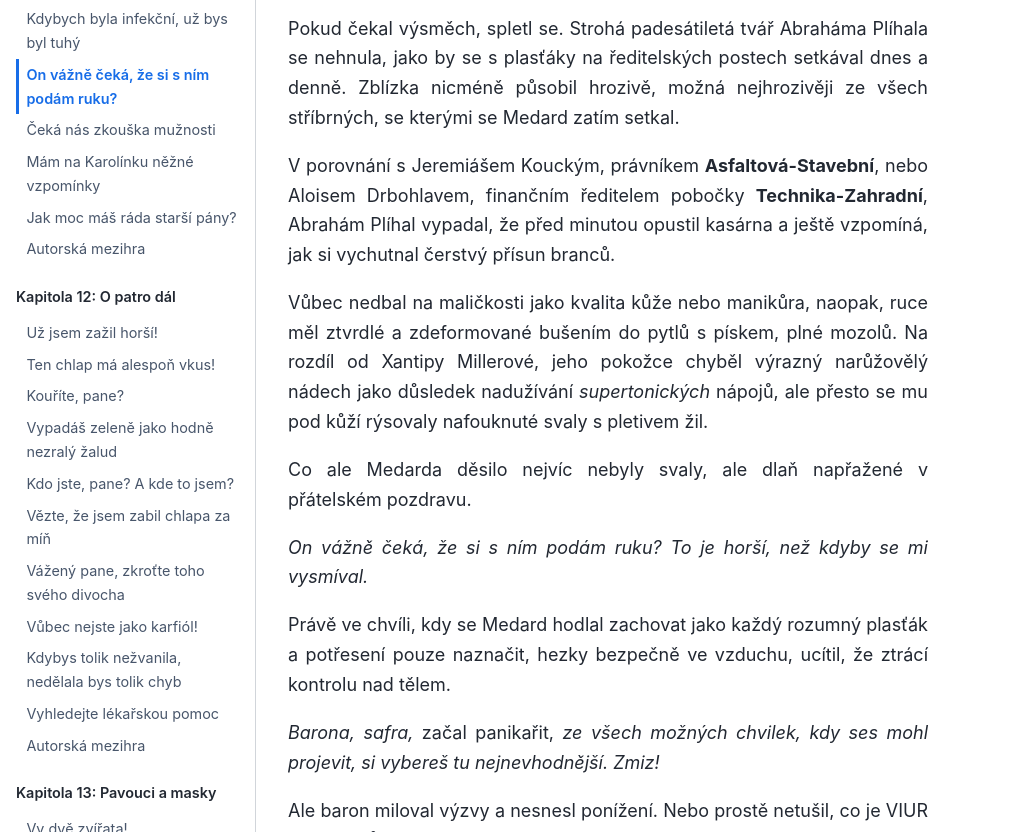
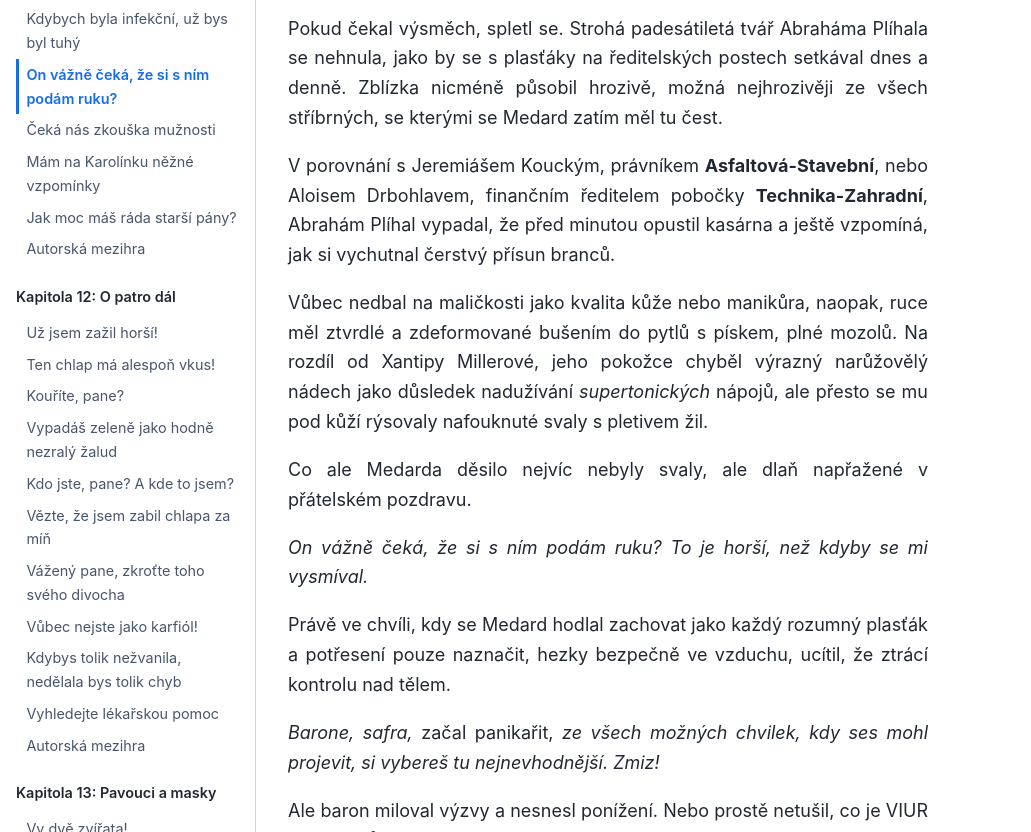
Before and after one commit to hanpari/sest-spolecniku, a Sphinx documentation site: the page built from source/sest_spolecniku/011-siti-bilou-niti/07.md, in a window 1280 px wide and 1400 px high. Shown: the part 167-999 px from the top of the window, without its empty margins (0-1031 px from the left). Built offline with Sphinx 7.4.7 and the Sphinx Book theme 1.1.4, drawn with Linux system fonts in a browser that asks for light colours; some of the changed text lies outside the part shown.

Commit message:
Update 07.md

```diff
--- a/source/sest_spolecniku/011-siti-bilou-niti/07.md
+++ b/source/sest_spolecniku/011-siti-bilou-niti/07.md
@@ -1,6 +1,6 @@
 # On vážně čeká, že si s ním podám ruku?
 
-Pokud čekal výsměch, spletl se. Strohá padesátiletá tvář Abraháma Plíhala se nehnula, jako by se s plasťáky na ředitelských postech setkával dnes a denně. Zblízka nicméně působil hrozivě, možná nejhrozivěji ze všech stříbrných, se kterými se Medard zatím setkal.
+Pokud čekal výsměch, spletl se. Strohá padesátiletá tvář Abraháma Plíhala se nehnula, jako by se s plasťáky na ředitelských postech setkával dnes a denně. Zblízka nicméně působil hrozivě, možná nejhrozivěji ze všech stříbrných, se kterými se Medard zatím měl tu čest.
 
 V porovnání s Jeremiášem Kouckým, právníkem **Asfaltová-Stavební**, nebo Aloisem Drbohlavem, finančním ředitelem pobočky **Technika-Zahradní**, Abrahám Plíhal vypadal, že před minutou opustil kasárna a ještě vzpomíná, jak si vychutnal čerstvý přísun branců.
 
@@ -12,7 +12,7 @@ Co ale Medarda děsilo nejvíc nebyly svaly, ale dlaň napřažené v přátelsk
 
 Právě ve chvíli, kdy se Medard hodlal zachovat jako každý rozumný plasťák a potřesení pouze naznačit, hezky bezpečně ve vzduchu, ucítil, že ztrácí kontrolu nad tělem.
 
-*Barona, safra,* začal panikařit, *ze všech možných chvilek, kdy ses mohl projevit, si vybereš tu nejnevhodnější. Zmiz!*
+*Barone, safra,* začal panikařit, *ze všech možných chvilek, kdy ses mohl projevit, si vybereš tu nejnevhodnější. Zmiz!*
 
 Ale baron miloval výzvy a nesnesl ponížení. Nebo prostě netušil, co je VIUR a jaké může mít nákaza následky. Nebo považoval za projev mužnosti vysmát se smrti do tváře.
 
```
Also changed, not shown: other parts of source/sest_spolecniku/011-siti-bilou-niti/07.md (+1 -1 lines).
